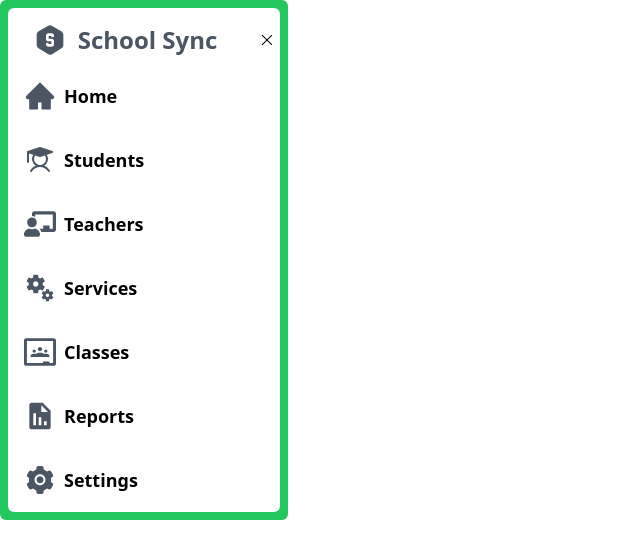
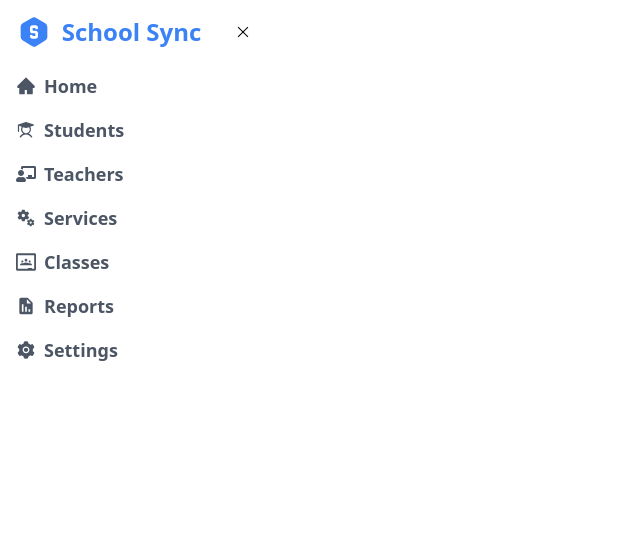
Before and after one commit to HARISHKUMAR023/SchoolMS, a React (Vite) app in the folder client/: page /side in a window 1280 px wide. Shown: the top 558 px of the page, without its empty margins (0-640 px from the left). Built offline with nearby package versions, Linux system fonts and the light colour scheme.

Commit message:
Changed sidebar

```diff
--- a/client/src/side/side.css
+++ b/client/src/side/side.css
@@ -6,3 +6,49 @@ p{
     -ms-user-select: none; /* Internet Explorer/Edge */
 
 }
+
+.transition-all {
+    transition: all 0.3s ease;
+  }
+
+
+/* Ripple effect */
+/*
+.ripple {
+    position: relative;
+    overflow: hidden;
+  }
+
+  .ripple:after {
+    content: '';
+    display: block;
+    position: absolute;
+    border-radius: 50%;
+    width: 100%;
+    height: 100%;
+    background: rgba(0, 0, 0, 0.3);
+    top: 50%;
+    left: 50%;
+    pointer-events: none;
+    transform: translate(-50%, -50%) scale(0);
+    opacity: 0;
+    transition: transform 0.5s, opacity 0.5s;
+  }
+
+  .ripple-active:after {
+    transform: translate(-50%, -50%) scale(1);
+    opacity: 1;
+  }
+
+
+  /* .active-section,
+  .active-subsection {
+    background-color: #e0f2fe;
+    transition: background-color 0.3s, color 0.3s;
+  }*
+
+  .active-section .icon,
+  .active-subsection .icon {
+    color: #3b82f6;
+  }
+   */
--- a/client/src/side/side.tsx
+++ b/client/src/side/side.tsx
@@ -1,5 +1,5 @@
 import { useState } from 'react';
-import './side.css'
+import { Link } from 'react-router-dom';
 import { Squeeze as Hamburger } from 'hamburger-react';
 import { AiFillHome, AiFillSetting } from "react-icons/ai";
 import { PiStudentFill } from "react-icons/pi";
@@ -8,168 +8,167 @@ import { MdOutlineMiscellaneousServices } from "react-icons/md";
 import { SiGoogleclassroom } from "react-icons/si";
 import { BiSolidReport } from "react-icons/bi";
 import { TbHexagonLetterSFilled } from "react-icons/tb";
+import './side.css';
 
 const Side = () => {
   const [isExpanded, setIsExpanded] = useState(true);
-  const [activeSection, setActiveSection] = useState<string | null>(null); // Track active section
-  const [activeSubSection, setActiveSubSection] = useState<string | null>(null); // Track active sub-section
+  const [activeSection, setActiveSection] = useState<string | null>(null);
+  const [activeSubSection, setActiveSubSection] = useState<string | null>(null);
+  const [rippleActive, setRippleActive] = useState(false);
+  // New states for individual section toggles
+  const [isSettingsOpen, setIsSettingsOpen] = useState(false);
+  const [isTeachersOpen, setIsTeachersOpen] = useState(false);
+  // Add more as needed for other sections
 
   const toggleSidebar = () => {
     setIsExpanded(!isExpanded);
   };
 
   const toggleSection = (sectionId: string) => {
-    setActiveSection(activeSection === sectionId ? null : sectionId);
+    if (activeSection === sectionId) {
+      return;
+    } else {
+      setActiveSection(sectionId);
+      setActiveSubSection(null); // Reset the sub-section when changing the main section
+      // Toggle individual section states
+      if (sectionId === 'settings') {
+        setIsSettingsOpen(!isSettingsOpen);
+      } else if (sectionId === 'teachers') {
+        setIsTeachersOpen(!isTeachersOpen);
+      }
+    }
     setIsExpanded(true);
+    setRippleActive(true);
+    setTimeout(() => setRippleActive(false), 500);
   };
 
   const toggleSubSection = (subSectionId: string) => {
-    setActiveSubSection(activeSubSection === subSectionId ? null : subSectionId);
+    if (activeSubSection === subSectionId) {
+      return;
+    } else {
+      setActiveSubSection(subSectionId);
+    }
+    setRippleActive(true);
+    setTimeout(() => setRippleActive(false), 500);
   };
 
+  const menuItems = [
+    {
+      title: 'Home',
+      icon: <AiFillHome className={`w-5 h-5 ${activeSection === 'home' ? 'text-blue-500' : 'text-gray-600 text-lg'}`} />,
+      subMenuItems: [
+        { name: '• Dashboard', link: '/dashboard' },
+        { name: '• Add Student', link: 'add-student' },
+        { name: '• Add Employee', link: 'add-employee' },
+        { name: '• Student Details', link: 'student-details' },
+      ],
+      roles: ['admin'],
+    },
+    {
+      title: 'Students',
+      icon: <PiStudentFill className={`w-5 h-5 ${activeSection === 'students' ? 'text-blue-500' : 'text-gray-600 text-lg'}`} />,
+      subMenuItems: [
+        { name: '• Attendance', link: 'student-attendance' },
+        { name: '• Message', link: 'submit-homework' }
+      ],
+      roles: ['admin', 'teacher'],
+    },
+    {
+      title: 'Teachers',
+      icon: <FaChalkboardTeacher className={`w-5 h-5 ${activeSection === 'teachers' ? 'text-blue-500' : 'text-gray-600 text-lg'}`} />,
+      subMenuItems: [
+        { name: '• Overview', link: 'teacher-overview' }
+      ],
+      roles: ['admin'],
+    },
+    {
+      title: 'Services',
+      icon: <MdOutlineMiscellaneousServices className={`w-5 h-5 ${activeSection === 'services' ? 'text-blue-500' : 'text-gray-600 text-lg'}`} />,
+      subMenuItems: [
+        { name: '• Message', link: 'submit-homework' }
+      ],
+      roles: ['admin'],
+    },
+    {
+      title: 'Classes',
+      icon: <SiGoogleclassroom className={`w-5 h-5 ${activeSection === 'classes' ? 'text-blue-500' : 'text-gray-600 text-lg'}`} />,
+      subMenuItems: [
+        { name: 'My Students', link: 'my-students' }
+      ],
+      roles: ['• admin', 'teacher', 'student'],
+    },
+    {
+      title: 'Reports',
+      icon: <BiSolidReport className={`w-5 h-5 ${activeSection === 'reports' ? 'text-blue-500' : 'text-gray-600 text-lg'}`} />,
+      subMenuItems: [
+        { name: '• Overview', link: '/add-user' }
+      ],
+      roles: ['admin'],
+    },
+    {
+      title: 'Settings',
+      icon: <AiFillSetting className={`w-5 h-5 ${activeSection === 'settings' ? 'text-blue-500' : 'text-gray-600 text-lg'}`} />,
+      subMenuItems: [
+        { name: '• Overview', link: 'user-overview' },
+        { name: '• Schedule', link: 'user-schedule' },
+        { name: '• Resources', link: 'add-class' },
+        { name: '• User Management', link: 'user-management' },
+        { name: '• Add User', link: 'add-user' },
+        { name: '• SchoolSM', link: 'student-class-section' },
+      ],
+      roles: ['admin'],
+    },
+  ];
+
   return (
-    <div className="overflow-y-auto">
-      <div className={`h-full ${isExpanded ? 'w-72' : 'w-28'} bg-green-500 p-2 rounded-md transition-all duration-300 overflow-y-auto`}>
+    <div className="overflow-y-auto overflow-x-hidden h-full ">
+      <div className={`h-full ${isExpanded ? 'w-64' : 'w-28'} rounded-md transition-all duration-300`}>
         <div className="h-full bg-white rounded-md">
-
           <div id='top' className='flex items-center pt-2'>
             <div className={`w-full flex items-center justify-center`}>
-              <TbHexagonLetterSFilled className='size-8 text-gray-600' />
-              <p className={`ml-3 text-2xl font-bold text-gray-600 ${isExpanded ? null : 'hidden'}`}>School Sync</p>
+              <TbHexagonLetterSFilled className='size-8 text-blue-500' />
+              <p className={`ml-3 text-2xl font-bold text-blue-500 ${isExpanded ? null : 'hidden'}`}>School Sync</p>
             </div>
             <div className='-mr-[11px] ml-auto'>
               <Hamburger
-                  toggled={isExpanded}
-                  toggle={toggleSidebar}
-                  size={14}/>
+                toggled={isExpanded}
+                toggle={toggleSidebar}
+                size={14} />
             </div>
           </div>
 
-          <div id='content' className='flex flex-col justify-center'>
+          <div id='content' className='flex flex-col justify-center p-2 '>
+            {menuItems.map((item, index) => (
+              <div
+                key={index}
+                className={`p-2  ${activeSection === item.title.toLowerCase() ? 'active-section ripple bg-blue-100/70 ' : ''} rounded-md ${rippleActive ? 'ripple-active' : ''}`}>
 
-            <div id='home-parent' className={`m-2 p-2 ${activeSection === 'home' ? 'bg-blue-100' : ''} rounded-md`}>
-              <div id='home' className={`${isExpanded ? 'flex-row' : 'flex-col'} flex items-center`}
-              onClick={() => toggleSection('home')}>
-                <AiFillHome className={`size-8 ${activeSection === 'home' ? 'text-blue-500' : 'text-gray-600'}`} />
-                <p className={`${isExpanded ? 'ml-2 text-lg font-semibold' : 'mt-2 text-lg font-semibold'} ${activeSection === 'home' ? 'text-blue-500' : ''}`}>Home</p>
-              </div>
+                <div
+                  id={item.title.toLowerCase()}
+                  className={`${isExpanded ? 'flex-row' : 'flex-col'} flex items-center s`}
+                  onClick={() => toggleSection(item.title.toLowerCase())}>
+                  {item.icon}
+                  <p
+                    className={` ${isExpanded ? 'ml-2 text-lg font-semibold' : 'mt-2 text-lg font-semibold'} ${activeSection === item.title.toLowerCase() ? 'text-blue-500' : 'text-gray-600 text-lg'}`}>{item.title}</p>
+                </div>
 
-              <div id='slide-down-home' className={`overflow-hidden transition-all duration-300 ${activeSection === 'home' ? 'max-h-40' : 'max-h-0'}`}>
-                <div className="items-center mt-1 ml-8">
-                  <p className={`${isExpanded ? 'ml-2' : 'hidden'} font-semibold text-lg ${activeSubSection === 'dashboard' ? 'text-blue-500' : ''}`}
-                    onClick={() => toggleSubSection('dashboard')}>Dashboard</p>
-                  <p className={`${isExpanded ? 'ml-2' : 'hidden'} font-semibold text-lg ${activeSubSection === 'employees' ? 'text-blue-500' : ''}`}
-                    onClick={() => toggleSubSection('employees')}>Employees</p>
-                  <p className={`${isExpanded ? 'ml-2' : 'hidden'} font-semibold text-lg ${activeSubSection === 'students' ? 'text-blue-500' : ''}`}
-                    onClick={() => toggleSubSection('students')}>Students</p>
+                <div id={`slide-down-${item.title.toLowerCase()}`} className={`overflow-hidden transition-all duration-300 ${activeSection === item.title.toLowerCase() ? 'max-h-42' : 'max-h-0'}`}>
+                  <div className="items-center mt-1 ml-8">
+                    {item.subMenuItems.map((subItem, subIndex) => (
+
+                      <Link
+                        key={subIndex}
+                        to={subItem.link}
+                        className={`${isExpanded ? 'ml-2' : 'hidden text-lg'} block font-semibold  ${activeSubSection === subItem.name.toLowerCase() ? 'text-blue-500' : 'text-gray-600 '}`}
+                        onClick={() => toggleSubSection(subItem.name.toLowerCase())}>
+                        {subItem.name}
+                      </Link>
+                    ))}
+                  </div>
                 </div>
               </div>
-            </div>
-
-            <div id='students-parent' className={`m-2 p-2 ${activeSection === 'students' ? 'bg-blue-100' : ''} rounded-md`}>
-              <div id='students' className={`${isExpanded ? 'flex-row' : 'flex-col'} flex items-center `}
-                onClick={() => toggleSection('students')}>
-                  <PiStudentFill className={`size-8 ${activeSection === 'students' ? 'text-blue-500' : 'text-gray-600'}`} />
-                  <p className={`${isExpanded ? 'ml-2 text-lg font-semibold' : 'mt-2 text-lg font-semibold'} ${activeSection === 'students' ? 'text-blue-500' : ''}`}>Students</p>
-              </div>
-
-              <div id='slide-down-students' className={`overflow-hidden transition-all duration-300 ${activeSection === 'students' ? 'max-h-40' : 'max-h-0'}`}>
-                <div className="items-center mt-2 gap-2 ml-8">
-                  <p className={`${isExpanded ? 'ml-2' : 'hidden'} font-semibold text-lg ${activeSubSection === 'attendance' ? 'text-blue-500' : ''}`}
-                    onClick={() => toggleSubSection('attendance')}>Attendance</p>
-                  <p className={`${isExpanded ? 'ml-2' : 'hidden'} font-semibold text-lg ${activeSubSection === 'message' ? 'text-blue-500' : ''}`}
-                    onClick={() => toggleSubSection('message')}>Message</p>
-                </div>
-              </div>
-            </div>
-
-            <div id='teachers-parent' className={`m-2 p-2 ${activeSection === 'teachers' ? 'bg-blue-100' : ''} rounded-md`}>
-              <div id='teachers' className={`${isExpanded ? 'flex-row' : 'flex-col'} flex items-center `}
-                onClick={() => toggleSection('teachers')}>
-                  <FaChalkboardTeacher className={`size-8 ${activeSection === 'teachers' ? 'text-blue-500' : 'text-gray-600'}`} />
-                  <p className={`${isExpanded ? 'ml-2 text-lg font-semibold' : 'mt-2 text-lg font-semibold'} ${activeSection === 'teachers' ? 'text-blue-500' : ''}`}>Teachers</p>
-              </div>
-
-              <div id='slide-down-teachers' className={`overflow-hidden transition-all duration-300 ${activeSection === 'teachers' ? 'max-h-40' : 'max-h-0'}`}>
-                <div className="items-center mt-2 gap-2 ml-8">
-                  <p className={`${isExpanded ? 'ml-2' : 'hidden'} font-semibold text-lg ${activeSubSection === 'overview' ? 'text-blue-500' : ''}`}
-                    onClick={() => toggleSubSection('overview')}>Overview</p>
-                </div>
-              </div>
-            </div>
-
-            <div id='services-parent' className={`m-2 p-2 ${activeSection === 'services' ? 'bg-blue-100' : ''} rounded-md`}>
-              <div id='services' className={`${isExpanded ? 'flex-row' : 'flex-col'} flex items-center `}
-                onClick={() => toggleSection('services')}>
-                  <MdOutlineMiscellaneousServices className={`size-8 ${activeSection === 'services' ? 'text-blue-500' : 'text-gray-600'}`} />
-                  <p className={`${isExpanded ? 'ml-2 text-lg font-semibold' : 'mt-2 text-lg font-semibold'} ${activeSection === 'services' ? 'text-blue-500' : ''}`}>Services</p>
-              </div>
-
-              <div id='slide-down-services' className={`overflow-hidden transition-all duration-300 ${activeSection === 'services' ? 'max-h-40' : 'max-h-0'}`}>
-                <div className="items-center mt-2 gap-2 ml-8">
-                  <p className={`${isExpanded ? 'ml-2' : 'hidden'} font-semibold text-lg ${activeSubSection === 'message' ? 'text-blue-500' : ''}`}
-                    onClick={() => toggleSubSection('message')}>Message</p>
-                </div>
-              </div>
-            </div>
-
-            <div id='classes-parent' className={`m-2 p-2 ${activeSection === 'classes' ? 'bg-blue-100' : ''} rounded-md`}>
-              <div id='classes' className={`${isExpanded ? 'flex-row' : 'flex-col'} flex items-center `}
-                onClick={() => toggleSection('classes')}>
-                  <SiGoogleclassroom className={`size-8 ${activeSection === 'classes' ? 'text-blue-500' : 'text-gray-600'}`} />
-                  <p className={`${isExpanded ? 'ml-2 text-lg font-semibold' : 'mt-2 text-lg font-semibold'} ${activeSection === 'classes' ? 'text-blue-500' : ''}`}>Classes</p>
-              </div>
-
-              <div id='slide-down-classes' className={`overflow-hidden transition-all duration-300 ${activeSection === 'classes' ? 'max-h-40' : 'max-h-0'}`}>
-                <div className="items-center mt-2 gap-2 ml-8">
-                  <p className={`${isExpanded ? 'ml-2' : 'hidden'} font-semibold text-lg ${activeSubSection === 'my-students' ? 'text-blue-500' : ''}`}
-                    onClick={() => toggleSubSection('my-students')}>My Students</p>
-                </div>
-              </div>
-            </div>
-
-            <div id='reports-parent' className={`m-2 p-2 ${activeSection === 'reports' ? 'bg-blue-100' : ''} rounded-md`}>
-              <div id='reports' className={`${isExpanded ? 'flex-row' : 'flex-col'} flex items-center `}
-                onClick={() => toggleSection('reports')}>
-                  <BiSolidReport className={`size-8 ${activeSection === 'reports' ? 'text-blue-500' : 'text-gray-600'}`} />
-                  <p className={`${isExpanded ? 'ml-2 text-lg font-semibold' : 'mt-2 text-lg font-semibold'} ${activeSection === 'reports' ? 'text-blue-500' : ''}`}>Reports</p>
-              </div>
-
-              <div id='slide-down-reports' className={`overflow-hidden transition-all duration-300 ${activeSection === 'reports' ? 'max-h-40' : 'max-h-0'}`}>
-                <div className="items-center mt-2 gap-2 ml-8">
-                  <p className={`${isExpanded ? 'ml-2' : 'hidden'} font-semibold text-lg ${activeSubSection === 'overview-reports' ? 'text-blue-500' : ''}`}
-                    onClick={() => toggleSubSection('overview-reports')}>Overview</p>
-                </div>
-              </div>
-            </div>
-
-            <div id='settings-parent' className={`m-2 p-2 ${activeSection === 'settings' ? 'bg-blue-100' : ''} rounded-md`}>
-              <div id='settings' className={`${isExpanded ? 'flex-row' : 'flex-col'} flex items-center `}
-                onClick={() => toggleSection('settings')}>
-                  <AiFillSetting className={`size-8 ${activeSection === 'settings' ? 'text-blue-500' : 'text-gray-600'}`} />
-                  <p className={`${isExpanded ? 'ml-2 text-lg font-semibold' : 'mt-2 text-lg font-semibold'} ${activeSection === 'settings' ? 'text-blue-500' : ''}`}>Settings</p>
-              </div>
-
-              <div id='slide-down-settings' className={`overflow-hidden transition-all duration-300 ${activeSection === 'settings' ? 'max-h-60' : 'max-h-0'}`}>
-                <div className="items-center mt-2 gap-2 ml-8">
-                  <p className={`${isExpanded ? 'ml-2' : 'hidden'} font-semibold text-lg ${activeSubSection === 'overview-settings' ? 'text-blue-500' : ''}`}
-                    onClick={() => toggleSubSection('overview-settings')}>Overview</p>
-                  <p className={`${isExpanded ? 'ml-2' : 'hidden'} font-semibold text-lg ${activeSubSection === 'schedule' ? 'text-blue-500' : ''}`}
-                    onClick={() => toggleSubSection('schedule')}>Schedule</p>
-                  <p className={`${isExpanded ? 'ml-2' : 'hidden'} font-semibold text-lg ${activeSubSection === 'resources' ? 'text-blue-500' : ''}`}
-                    onClick={() => toggleSubSection('resources')}>Resources</p>
-                  <p className={`${isExpanded ? 'ml-2' : 'hidden'} font-semibold text-lg ${activeSubSection === 'user-management' ? 'text-blue-500' : ''}`}
-                    onClick={() => toggleSubSection('user-management')}>User Management</p>
-                  <p className={`${isExpanded ? 'ml-2' : 'hidden'} font-semibold text-lg ${activeSubSection === 'add-user' ? 'text-blue-500' : ''}`}
-                    onClick={() => toggleSubSection('add-user')}>Add User</p>
-                  <p className={`${isExpanded ? 'ml-2' : 'hidden'} font-semibold text-lg ${activeSubSection === 'school-sm' ? 'text-blue-500' : ''}`}
-                    onClick={() => toggleSubSection('school-sm')}>SchoolSM</p>
-                </div>
-              </div>
-            </div>
-
+            ))}
           </div>
-
         </div>
       </div>
     </div>
```
Also changed, not shown: client/src/components/layout/Layout.tsx (+7 -4 lines).
